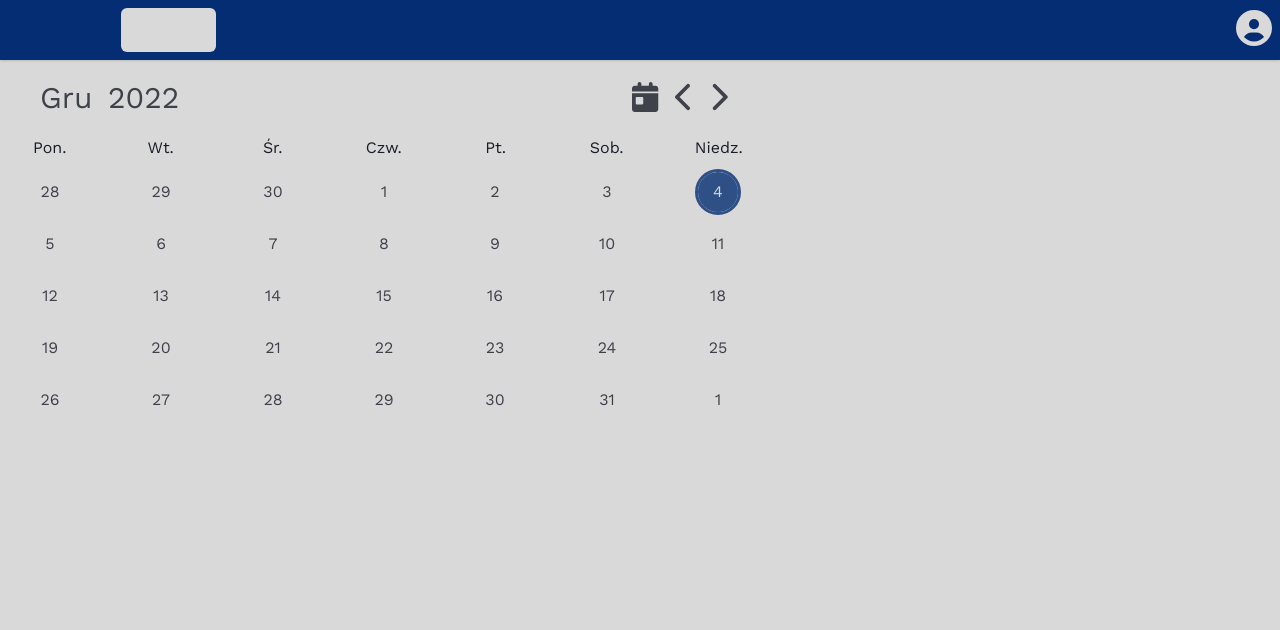
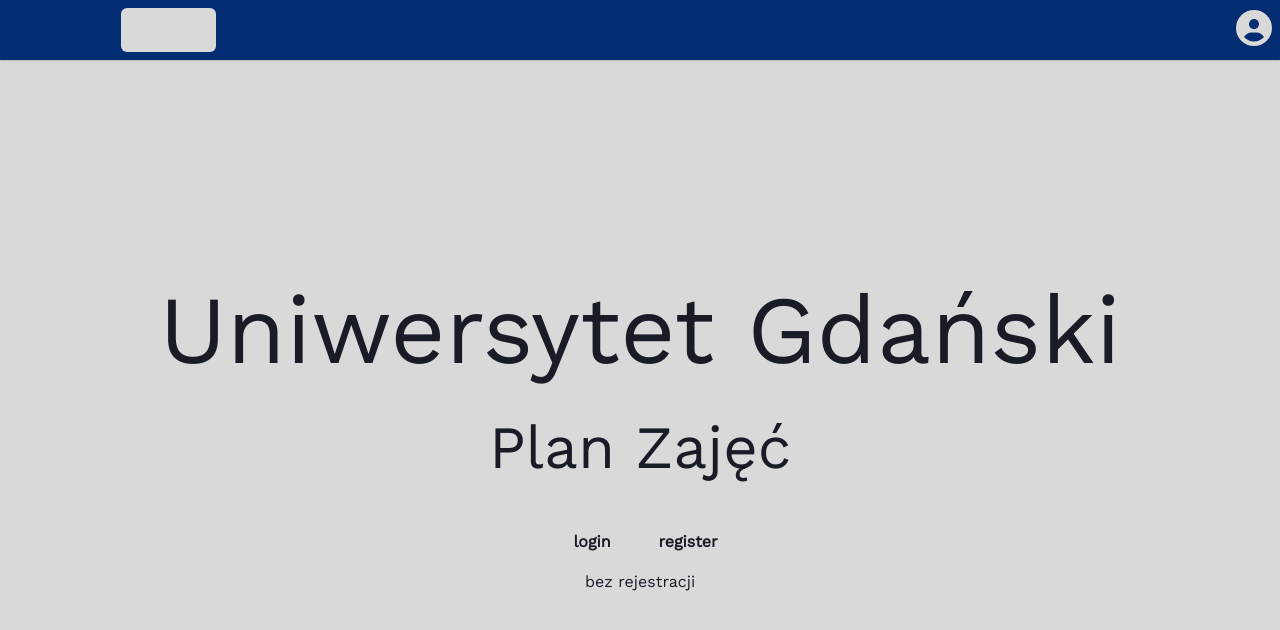
Before and after one commit to UniversityOfGdanskProjects/plan_front, a React (Vite) app: page / in a window 1280 px wide. Shown: the top 630 px of the page. Built offline with nearby package versions, Linux system fonts and the light colour scheme.

Commit message:
first look layout/upgrading designe

```diff
--- a/src/assets/translations/en.json
+++ b/src/assets/translations/en.json
@@ -4,5 +4,10 @@
     "news": "News",
     "accessibility": "Accessibility",
     "dark_mode": "Change theme",
-    "lang_change": "Change language"
+    "lang_change": "Change language",
+    "login": "Login",
+    "signup": "Sign up",
+    "ug": "University of Gdańsk",
+    "not_registered": "unregistered user"
+
 }
--- a/src/assets/translations/pl.json
+++ b/src/assets/translations/pl.json
@@ -4,5 +4,7 @@
     "news": "Aktualności",
     "accessibility": "Dostępność",
     "dark_mode": "Zmień motyw",
-    "lang_change": "Zmień język"
+    "lang_change": "Zmień język",
+    "ug": "Uniwersytet Gdański",
+    "not_registered": "bez rejestracji"
 }
--- /dev/null
+++ b/src/components/MvBtn.jsx
@@ -0,0 +1,24 @@
+import { FontAwesomeIcon } from "@fortawesome/react-fontawesome";
+import React, { useId } from "react";
+
+const MvBtn = ({ tooltip_text = null, text, click }) => {
+  return (
+    <div className="tooltip-btn group">
+      <button
+        type="button"
+        title={tooltip_text}
+        onClick={click}
+        className="p-0 font-bold"
+      >
+        {text}
+      </button>
+      <span
+        className={`text-xs absolute text-center translate-x-[-1.5rem] bg-primaryLight text-secondaryLight dark:text-secondaryDark md:bg-secondaryLight dark:md:bg-secondaryDark md:text-textDark dark:md:text-textDark rounded-md scale-0 group-focus:scale-100 group-hover:scale-100 px-2 w-[85px] transition-all`}
+      >
+        {tooltip_text}
+      </span>
+    </div>
+  );
+};
+
+export default MvBtn;
--- a/src/components/WelcomePage.jsx
+++ b/src/components/WelcomePage.jsx
@@ -1 +1,34 @@
-import React from "react";
+import React, { useContext } from "react";
+import { LanguageContext } from "../App";
+import MvBtn from "./MvBtn";
+
+const WelcomePage = () => {
+  const t = useContext(LanguageContext);
+
+  const handleLogin = () => {
+    console.log("login");
+  };
+  const handleRegister = () => {
+    console.log("register");
+  };
+  return (
+    <div className="flex flex-col items-center justify-center h-screen">
+      <div className="flex flex-col items-center justify-center gap-10">
+        <h1 className="text-8xl "> {t("ug")} </h1>
+        <h2 className="text-6xl"> {t("schedule")}</h2>
+      </div>
+      <div className="flex flex-col items-center justify-center w-full h-1/5 gap-2">
+        <div className="flex flex-row items-center justify-center gap-14 text-textLight">
+          {/* <button className="text-xl">{t("login")}</button>
+          <button className="text-xl">{t("register")}</button> */}
+          <MvBtn text={t("login")} click={handleLogin}></MvBtn>
+          <MvBtn text={t("register")} click={handleRegister}></MvBtn>
+        </div>
+
+        <button> {t("not_registered")} </button>
+      </div>
+    </div>
+  );
+};
+
+export default WelcomePage;
```
Also changed, not shown: src/main.jsx (+6 -1 lines).
